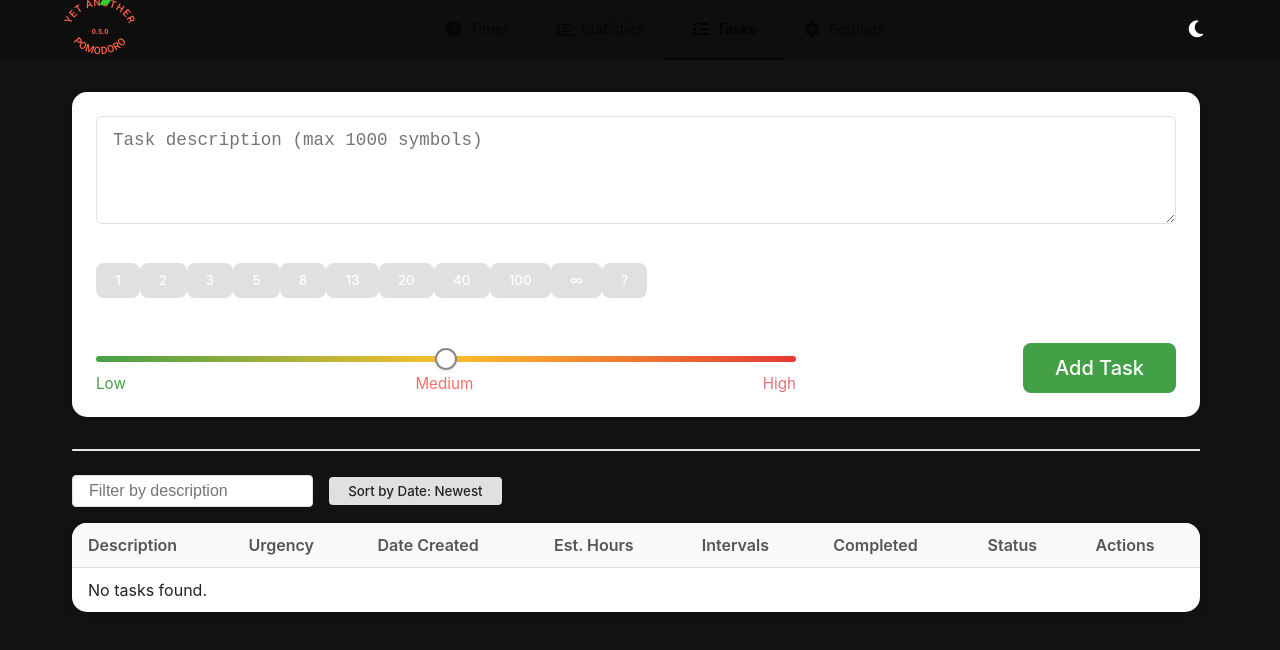
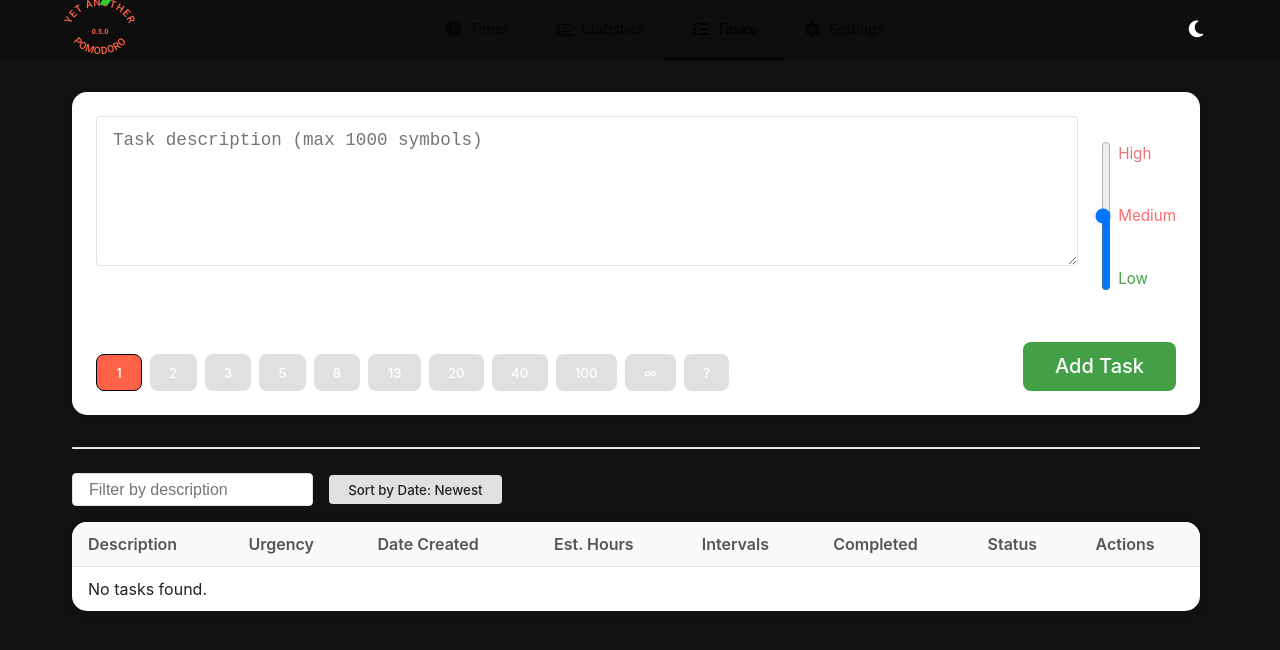
Before and after one commit to nikolaylutsenko/ang-pomodoro, an Angular app: page /tasks in a window 1280 px wide. Shown: the top 650 px of the page. Built offline with nearby package versions, Linux system fonts and the light colour scheme.

Commit message:
update urgency slider and some style fixes

```diff
--- a/src/app/components/tasks/create-task/create-task.component.html
+++ b/src/app/components/tasks/create-task/create-task.component.html
@@ -2,35 +2,20 @@
 <div class="task-form-container">
   <form (ngSubmit)="addOrUpdateTask()" class="task-form">
     <div class="task-form-fields">
+      <div class="description-and-urgency-wrapper">
         <textarea
           maxlength="1000"
           placeholder="Task description (max 1000 symbols)"
           [(ngModel)]="currentDescription"
           name="description"
           required
-        rows="4"
+          rows="6"
           class="task-desc-textarea"
         ></textarea>
 
-      <!-- Time Selection Buttons -->
-      <div class="time-selector">
-        <label>Time (hours):</label>
-        <div class="time-buttons">
-          <button
-            *ngFor="let time of timeOptions"
-            type="button"
-            [class.selected]="selectedTime === time"
-            (click)="selectTime(time)"
-            class="time-button"
-          >
-            {{ time }}
-          </button>
-        </div>
-      </div>
-
-      <div class="priority-and-action-row">
         <div class="urgency-slider-container">
           <label for="urgency-slider">Urgency:</label>
+          <div class="slider-and-labels-wrapper">
             <input
               id="urgency-slider"
               type="range"
@@ -41,13 +26,33 @@
               name="urgency"
               [ngStyle]="{'background': getUrgencyGradient()}"
               required
+              orient="vertical"
             />
             <div class="urgency-labels">
-            <span class="urgency-low">Low</span>
-            <span class="urgency-medium">Medium</span>
-            <span class="urgency-high">High</span>
+              <span class="urgency-high" (click)="setUrgency(2)">High</span>
+              <span class="urgency-medium" (click)="setUrgency(1)">Medium</span>
+              <span class="urgency-low" (click)="setUrgency(0)">Low</span>
             </div>
           </div>
+        </div>
+      </div>
+
+      <div class="time-and-actions-row">
+        <div class="time-selector">
+          <label>Time (hours):</label>
+          <div class="time-buttons">
+            <button
+              *ngFor="let time of timeOptions"
+              type="button"
+              [class.selected]="selectedTime === time"
+              (click)="selectTime(time)"
+              [disabled]="selectedTime === time"
+              class="time-button">
+              {{ time }}
+            </button>
+          </div>
+        </div>
+
         <div class="task-form-actions">
           <button type="submit" class="add-task-btn">{{ editingTaskId ? 'Update' : 'Add' }} Task</button>
           <button type="button" *ngIf="editingTaskId" (click)="cancel()">Cancel</button>
--- a/src/app/components/tasks/create-task/create-task.component.scss
+++ b/src/app/components/tasks/create-task/create-task.component.scss
@@ -49,18 +49,25 @@
   width: 100%;
 }
 
+/* NEW STYLES for description and urgency side-by-side */
+.description-and-urgency-wrapper {
+  display: flex;
+  flex-direction: row;
+  gap: 1.5rem; /* Space between textarea and urgency slider */
+  align-items: flex-start; /* Align items to the top */
+}
+
 .task-desc-textarea {
-  width: 100%;
-  min-height: 90px;
-  max-width: 100%; /* Make textarea as wide as the form container */
-  font-size: 1.1rem;
-  padding: 0.8rem 1rem;
-  background: var(--color-bg-card);
-  color: var(--color-text);
-  border: 1px solid var(--color-border);
-  border-radius: 6px;
-  resize: vertical;
-  box-sizing: border-box;
+  background: var(--color-bg-card); /* ADDED: Ensure theme background is used */
+  color: var(--color-text);         /* ADDED: Ensure theme text color is used */
+  border: 1px solid var(--color-border); /* ADDED: Consistent border with other inputs */
+  border-radius: 4px; /* ADDED: Consistent border-radius */
+  padding: 0.8rem 1rem; /* ADDED: Consistent padding */
+  font-size: 1.1rem; /* ADDED: Consistent font-size */
+  resize: vertical; /* ADDED: Allow vertical resize */
+  box-sizing: border-box; /* ADDED: Consistent box-sizing */
+  flex-grow: 1;
+  height: 150px; /* MODIFIED: Set height to match slider-and-labels-wrapper */
 }
 
 .estimated-hours-field {
@@ -85,31 +92,44 @@
     color: var(--color-text);
 }
 
-
 .urgency-slider-container {
   display: flex;
-  flex-direction: column;
-  align-items: flex-start;
-  gap: 0.3rem;
-  width: 700px;
-  max-width: 100%;
+  flex-direction: column; /* Label on top of slider+labels */
+  align-items: center; /* Center the 'Urgency:' label */
+  gap: 0.3rem; /* Gap between label and slider group */
+  width: auto; /* Adjust as needed, e.g., 60px for slider + labels */
+  // width: 700px; /* REMOVED - was for horizontal */
+  // max-width: 100%; /* REMOVED */
 }
 
-.urgency-slider-container label {
-  font-size: 1rem;
-  margin-bottom: 0.2rem;
+// .urgency-slider-container label is mostly existing, ensure it's fine
+
+/* NEW STYLES for the vertical slider and its immediate labels */
+.slider-and-labels-wrapper {
+  display: flex;
+  flex-direction: row; /* Slider | Labels */
+  align-items: center;
+  gap: 0.5rem; /* Space between slider and its text labels */
+  height: 150px; /* Define the height for the vertical slider and labels */
 }
 
 .urgency-slider-container input[type="range"] {
-  width: 100%;
-  height: 6px;
-  border-radius: 5px;
-  background: var(--color-slider-track-gradient);
-  outline: none;
-  margin: 0.2rem 0 0.3rem 0;
   -webkit-appearance: none;
   appearance: none;
+  background: transparent; /* ngStyle will set the actual track gradient */
+  outline: none;
+  margin: 0;
+  padding: 0;
+
+  /* Vertical styling */
+  writing-mode: bt-lr;
+  -webkit-appearance: slider-vertical;
+  width: 8px;  /* Thickness of the slider track */
+  height: 100%; /* Length of the slider, takes full height of wrapper (150px) */
+  border-radius: 5px;
+  // ... existing styles like :focus might need review ...
 }
+
 .urgency-slider-container input[type="range"]::-webkit-slider-thumb {
   -webkit-appearance: none;
   appearance: none;
@@ -121,47 +141,31 @@
   box-shadow: 0 2px 6px rgba(0,0,0,0.08);
   cursor: pointer;
   transition: border 0.2s;
+  /* Adjust margins if needed to center thumb on vertical track */
+  margin-left: -7px; /* (Thumb width - Track width) / 2 roughly */
 }
-.urgency-slider-container input[type="range"]:focus::-webkit-slider-thumb {
-  border-color: var(--color-slider-thumb-focus-border);
-}
+
 .urgency-slider-container input[type="range"]::-moz-range-thumb {
   width: 22px;
   height: 22px;
   border-radius: 50%;
-  background: #fff;
-  border: 2px solid #888;
+  background: var(--color-slider-thumb-bg, #fff); /* Use variable */
+  border: 2px solid var(--color-slider-thumb-border, #888); /* Use variable */
   box-shadow: 0 2px 6px rgba(0,0,0,0.08);
   cursor: pointer;
   transition: border 0.2s;
 }
-.urgency-slider-container input[type="range"]:focus::-moz-range-thumb {
-  border: 2px solid #1976d2;
-}
-.urgency-slider-container input[type="range"]::-ms-thumb {
-  width: 22px;
-  height: 22px;
-  border-radius: 50%;
-  background: #fff;
-  border: 2px solid #888;
-  box-shadow: 0 2px 6px rgba(0,0,0,0.08);
-  cursor: pointer;
-  transition: border 0.2s;
-}
-.urgency-slider-container input[type="range"]:focus::-ms-thumb {
-  border: 2px solid #1976d2;
-}
-.urgency-slider-container input[type="range"]:focus {
-  outline: none;
-}
 
 .urgency-labels {
   display: flex;
+  flex-direction: column;
   justify-content: space-between;
-  width: 100%;
-  font-size: 0.95rem;
-  margin-top: 0.1rem;
+  height: 100%; /* Match the height of slider-and-labels-wrapper (150px) */
+  font-size: 0.95rem; /* Reverted from 0.9rem to original 0.95rem */
+  // width: 100%; /* REMOVED */
+  // margin-top: 0.1rem; /* REMOVED */
 }
+
 .urgency-labels .urgency-low {
   color: var(--color-success);
 }
@@ -172,12 +176,53 @@
   color: var(--color-error);
 }
 
-.priority-and-action-row {
+.urgency-labels span {
+  cursor: pointer; /* Add pointer cursor to indicate clickable */
+  padding: 0.2em 0; /* Add some padding for easier clicking */
+}
+
+/* NEW STYLES for time and actions row */
+.time-and-actions-row {
   display: flex;
-  align-items: flex-end;
-  gap: 2rem;
-  margin-top: 0.5rem;
   justify-content: space-between;
+  align-items: flex-end; /* Align items to the bottom of the row */
+  gap: 1rem; /* Space between time selector and action buttons */
+  margin-top: 1rem; /* Add some space above this row */
+}
+
+.time-selector {
+  display: flex;
+  flex-direction: column; /* Label on top of buttons */
+  gap: 0.5rem; /* Space between label and buttons */
+}
+
+.time-buttons {
+  display: flex;
+  gap: 0.5rem; /* Space between individual time buttons */
+  flex-wrap: wrap; /* Allow buttons to wrap if not enough space */
+}
+
+.time-button {
+  /* Base styles for time buttons if they differ from global button styles */
+  /* For example, if you want specific padding/margin/border for these buttons */
+  padding: 0.5rem 0.8rem; /* Example padding */
+  border-radius: var(--radius-sm); /* Example border-radius */
+  background: var(--color-secondary); /* Default background from theme */
+  color: var(--color-text); /* Default text color from theme */
+  transition: background-color 0.2s, color 0.2s; /* Smooth transition */
+
+  &:hover:not(:disabled) {
+    background: var(--color-secondary-dark);
+  }
+}
+
+/* Increased specificity for the selected time button */
+.time-buttons .time-button.selected {
+  background-color: tomato !important; /* Using !important to ensure override */
+  color: #FFFFFF !important;           /* Using !important to ensure override */
+  opacity: 1;
+  cursor: default;
+  border: 1px solid #000000;
 }
 
 .task-form-actions {
@@ -186,7 +231,7 @@
   align-items: flex-end;
   gap: 1rem;
   margin-top: 0;
-  margin-left: auto; /* Push actions to the right */
+  // margin-left: auto; /* This might not be needed if using space-between in the new row */
 }
 
 .add-task-btn {
--- a/src/app/components/tasks/create-task/create-task.component.ts
+++ b/src/app/components/tasks/create-task/create-task.component.ts
@@ -84,7 +84,12 @@ export class CreateTaskComponent implements OnChanges {
     this.selectedTime = time;
   }
 
+  // ADDED: Method to set urgency from label clicks
+  setUrgency(value: number): void {
+    this.currentUrgencyValue = value;
+  }
+
   getUrgencyGradient() {
-    return 'linear-gradient(90deg, #43a047 0%, #fbc02d 50%, #e53935 100%)';
+    return 'linear-gradient(0deg, #43a047 0%, #fbc02d 50%, #e53935 100%)'; // Changed 90deg to 0deg for vertical
   }
 }
```
Lines whose indentation alone changed are shown as unchanged.
